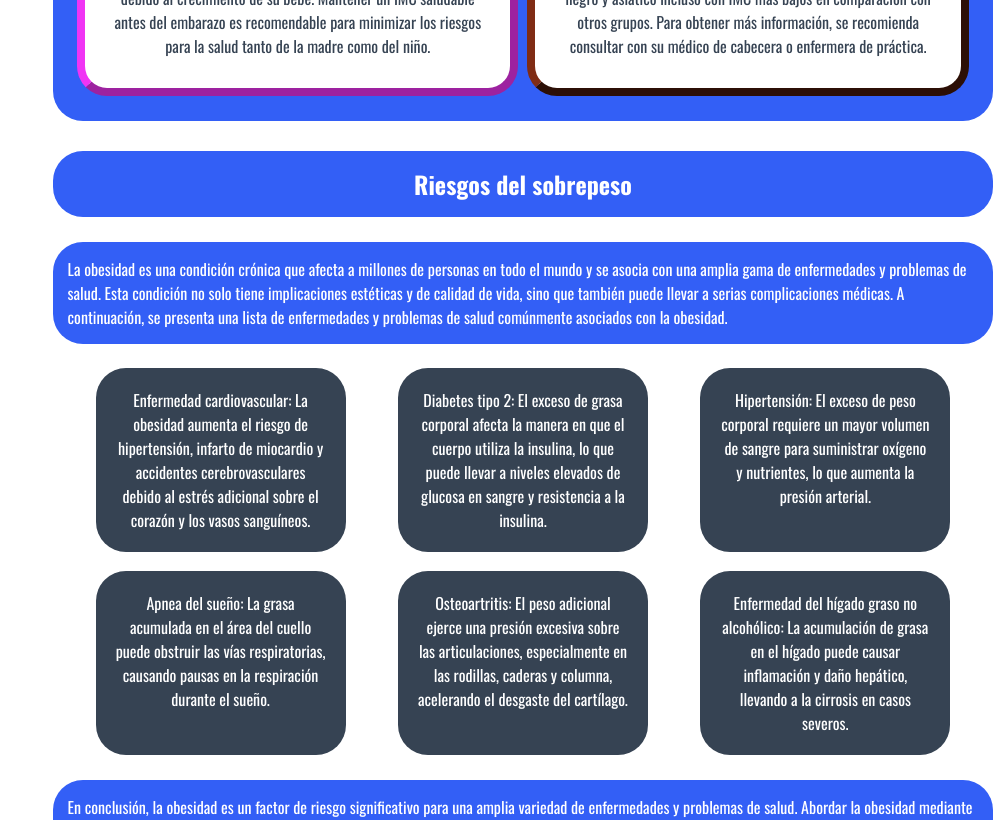
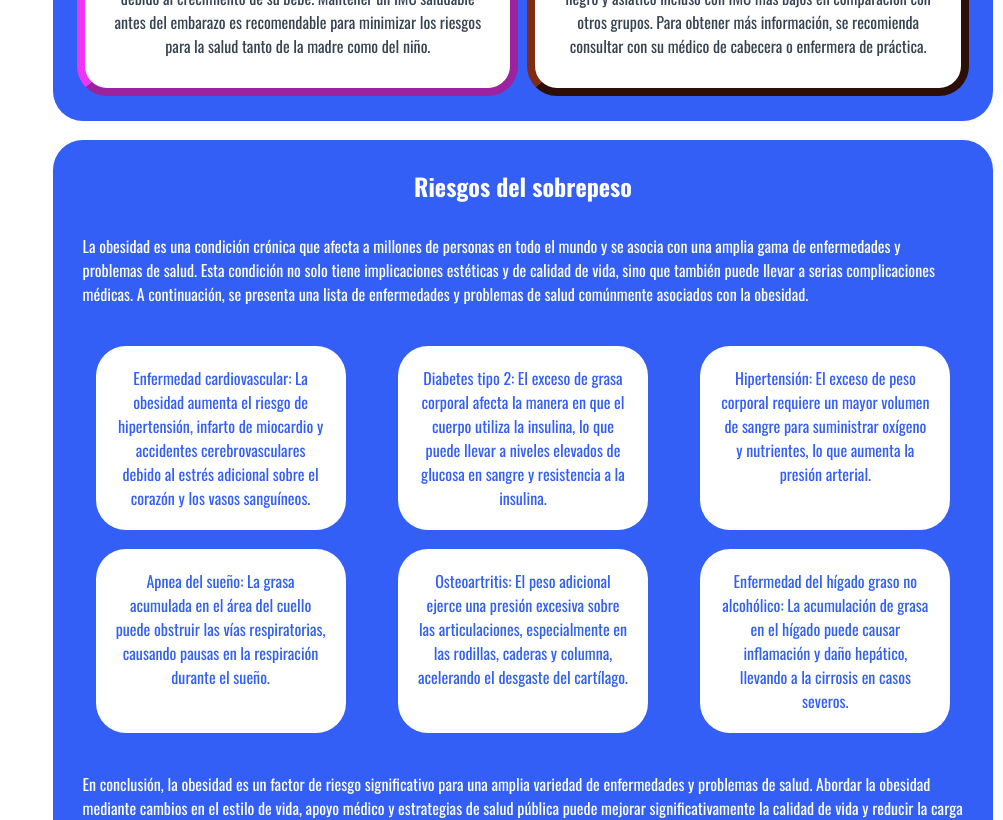
Before and after one commit to LuciusCat/calculadora-imc, a React (Vite) app: page / in a window 1280 px wide. Shown: the part 2720-3540 px from the top of the page, without its empty margins (277-1280 px from the left). Built offline with nearby package versions, Linux system fonts and the light colour scheme.

Commit message:
Arreglando estilos

```diff
--- a/src/css/ListSection.css
+++ b/src/css/ListSection.css
@@ -1,5 +1,6 @@
 .list-section {
-    margin-top: 15px;
+    margin-top: 2%;
+    background-color: var(--primary-color);
     color: white;
     border-radius: 30px;
     font-weight: 400;
@@ -12,20 +13,13 @@
 }
 
 .list-section p {
-    background-color: var(--primary-color);
-    padding: 15px;
-    border-radius: 30px;
-    margin: 15px;
+    padding: 30px;
     width: 100%;
 }
 
 .list-section h2 {
-    margin-top: 15px;
+    margin-top: 3%;
     text-align: center;
-    margin-bottom: 10px;
-    background-color: var(--primary-color);
-    padding: 15px;
-    border-radius: 30px;
     width: 100%;
 }
 
@@ -38,8 +32,9 @@
 }
 
 .list-section li {
+    color: var(--primary-color);
     text-align: center;
-    background-color: var(--secondary-color);
+    background-color: white;
     padding: 20px;
     max-width: 250px;
     max-height: 300px;
--- a/src/css/Menu.css
+++ b/src/css/Menu.css
@@ -1,8 +1,8 @@
 .container-menu {
-    width: 24%;
+    width: 22%;
     font-weight: 500;
     position: fixed;
-    margin: 1%;
+    margin: 2%;
     top: 25%;
     left: 0;
     transition: all .5s ease;
@@ -22,6 +22,12 @@
     border-radius: 30px;
     padding: 7px 0;
     text-align: center;
+    transition: all .5s ease;
+}
+
+.container-menu li:hover {
+    transform: scale(1.1);
+    background-color: #3350ff;
 }
 
 .container-menu a {
```
